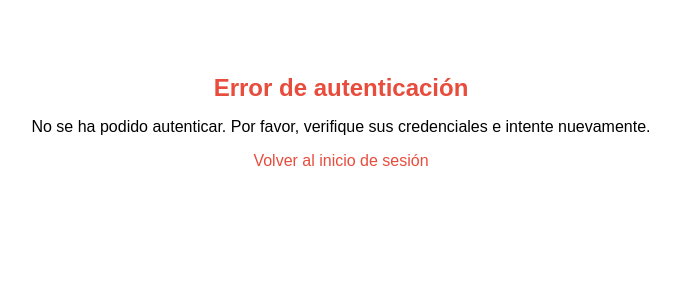
After one commit to DrakyPym/Proyecto-Web, a PHP site: page /pagina_error.html in a window 1280 px wide. The commit adds this page. Shown: the top 300 px of the page, without its empty margins (299-976 px from the left). Run offline with PHP 8.4, Linux system fonts and the light colour scheme.

Commit message:
seciones

```diff
--- /dev/null
+++ b/pagina_error.html
@@ -0,0 +1,33 @@
+<!DOCTYPE html>
+<html>
+<head>
+  <meta charset="UTF-8">
+  <title>Página de Error</title>
+  <style>
+    body {
+      text-align: center;
+      padding-top: 50px;
+      font-family: Arial, sans-serif;
+    }
+
+    h1 {
+      font-size: 24px;
+      color: #e74c3c;
+    }
+
+    p {
+      font-size: 16px;
+    }
+
+    a {
+      color: #e74c3c;
+      text-decoration: none;
+    }
+  </style>
+</head>
+<body>
+  <h1>Error de autenticación</h1>
+  <p>No se ha podido autenticar. Por favor, verifique sus credenciales e intente nuevamente.</p>
+  <a href="login.html">Volver al inicio de sesión</a>
+</body>
+</html>
```
Also changed, not shown: crud.php (+13 -2 lines), index.php (renamed from index.html, +10 -1 lines).
